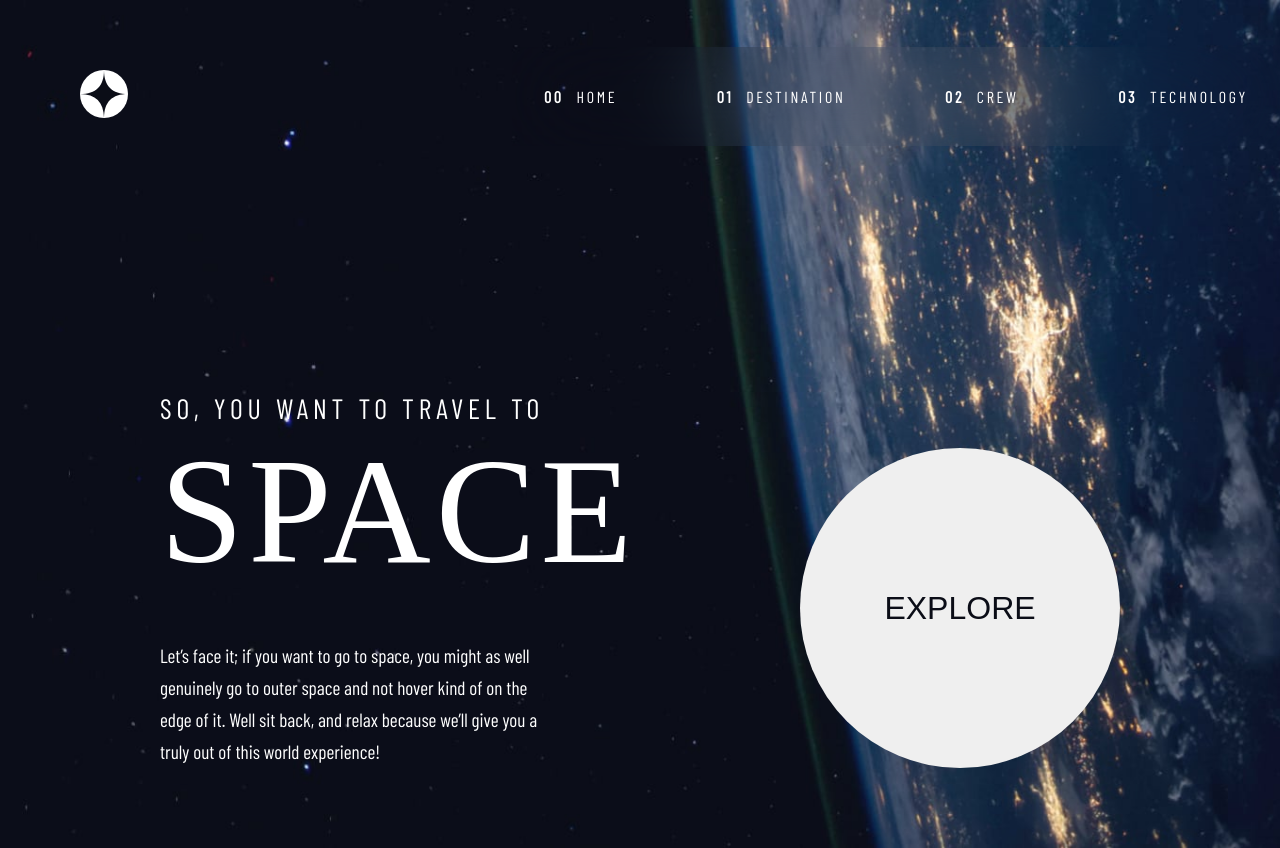
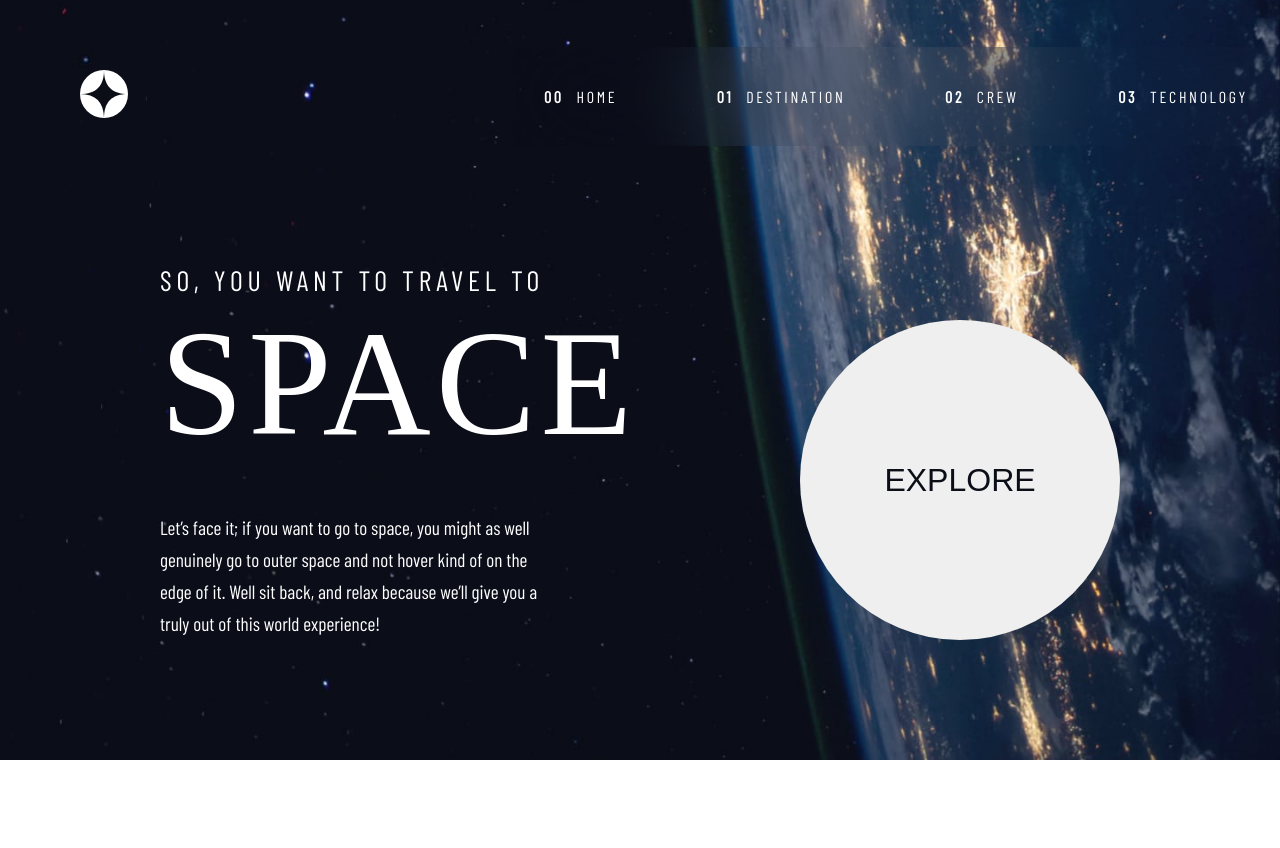
Before and after one commit to ThomasRousseau1/space-tourism, a React (Create React App) app: page / in a window 1280 px wide. After the commit the page ends 800 px from the top, so only its background shows below. Built offline with nearby package versions, Linux system fonts and the light colour scheme.

Commit message:
with added to the header

```diff
--- a/src/sass/layout/_header.scss
+++ b/src/sass/layout/_header.scss
@@ -1,10 +1,14 @@
 .header {
     display: flex;
     justify-content: space-between;
+    position: absolute;
+    top: 0;
+    right: 0;
     margin-top: 2rem;
     height: 4rem;
     align-items: center;
     margin-top: 4rem;
+    width: 100%;
     &__logo {
         padding-left: 5rem;
     }
```
